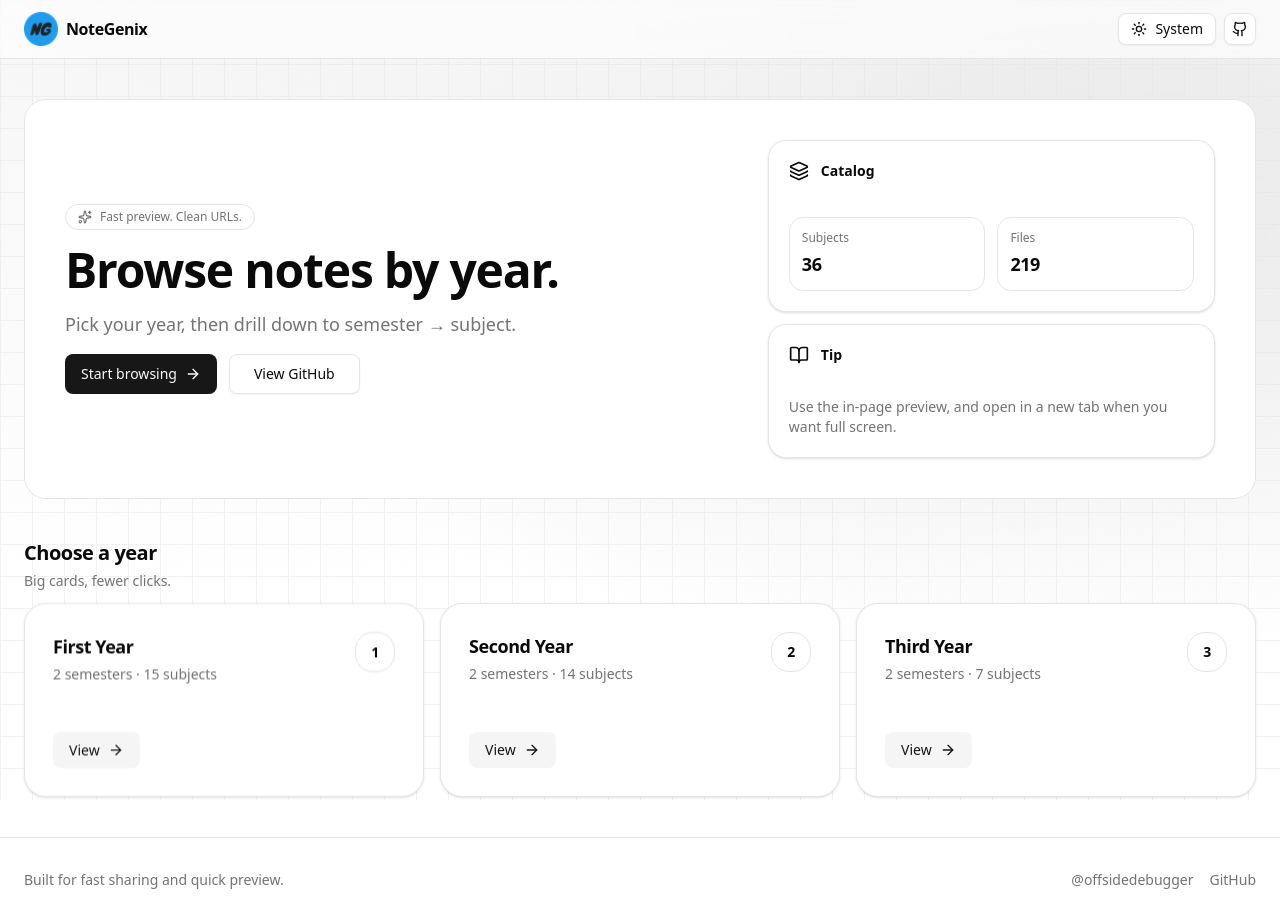
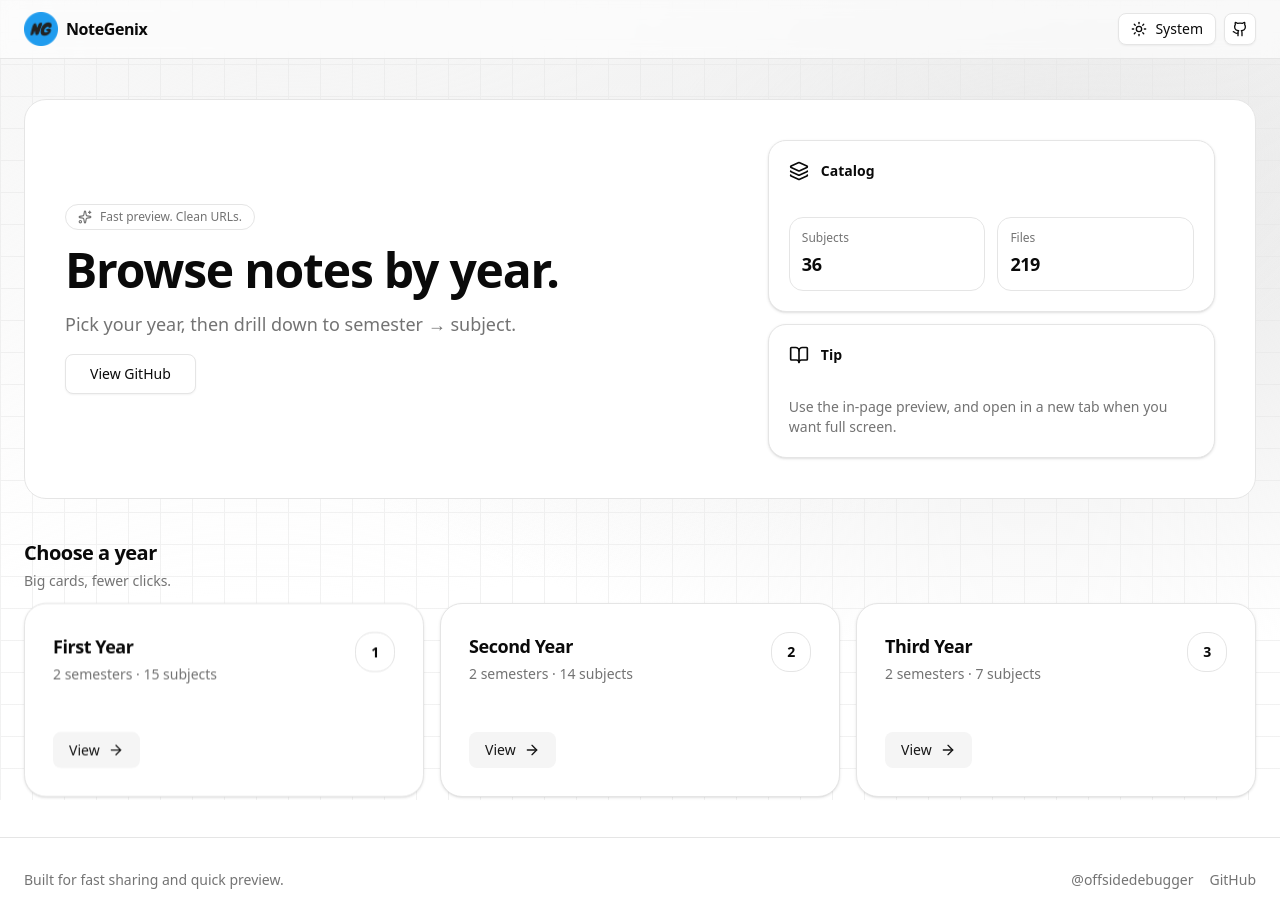
Before and after one commit to offsideDebugger/NoteGenixV2, a Next.js app: page /home in a window 1280 px wide. Built offline with nearby package versions, Linux system fonts and the light colour scheme; no server answers.

Commit message:
fix:browse button

```diff
--- a/src/app/home/page.tsx
+++ b/src/app/home/page.tsx
@@ -55,11 +55,6 @@ export default function Page() {
             </p>
 
             <div className="flex flex-col gap-3 sm:flex-row">
-              <Button asChild size="lg" className="gap-2">
-                <Link href={`/notes/${years[0]?.slug ?? "first-year"}`}>
-                  Start browsing <ArrowRight className="size-4" />
-                </Link>
-              </Button>
               <Button asChild size="lg" variant="outline">
                 <a href="https://github.com/offsideDebugger/NoteGenix" target="_blank" rel="noreferrer">
                   View GitHub
```
